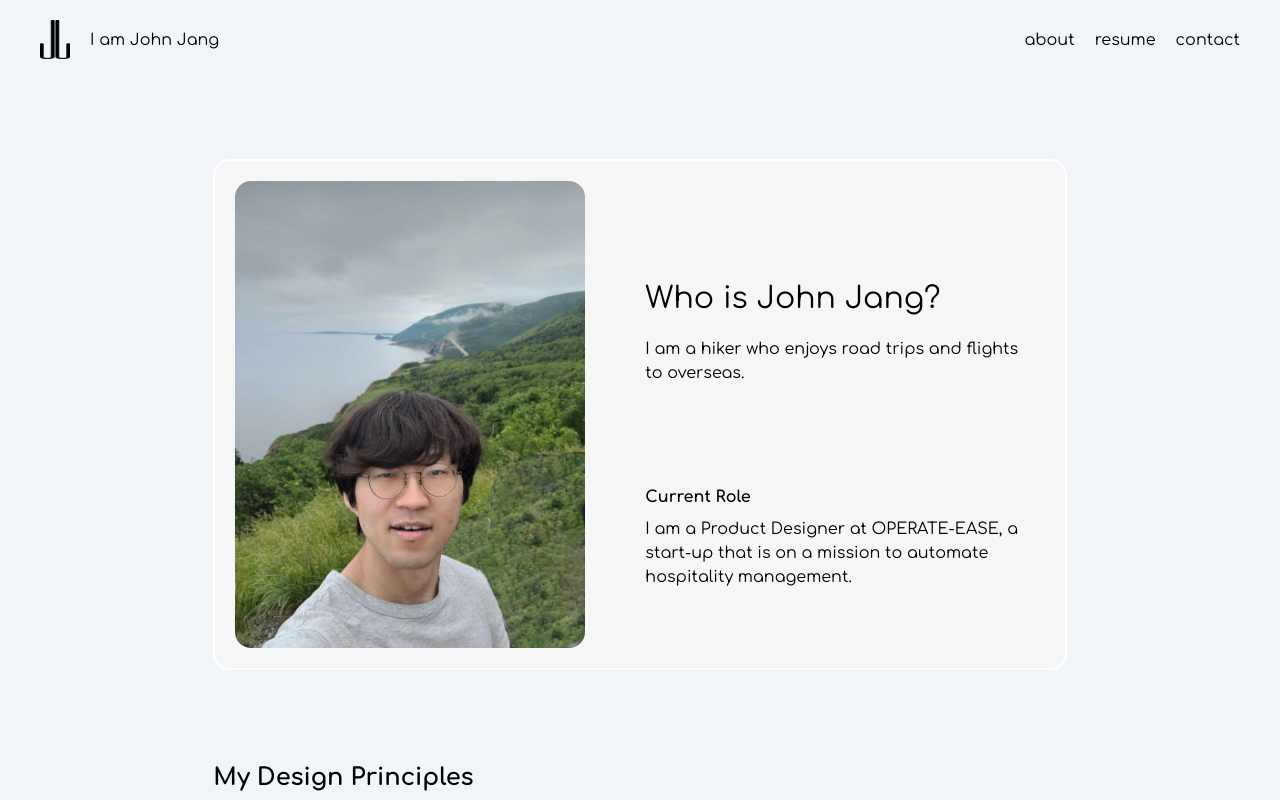
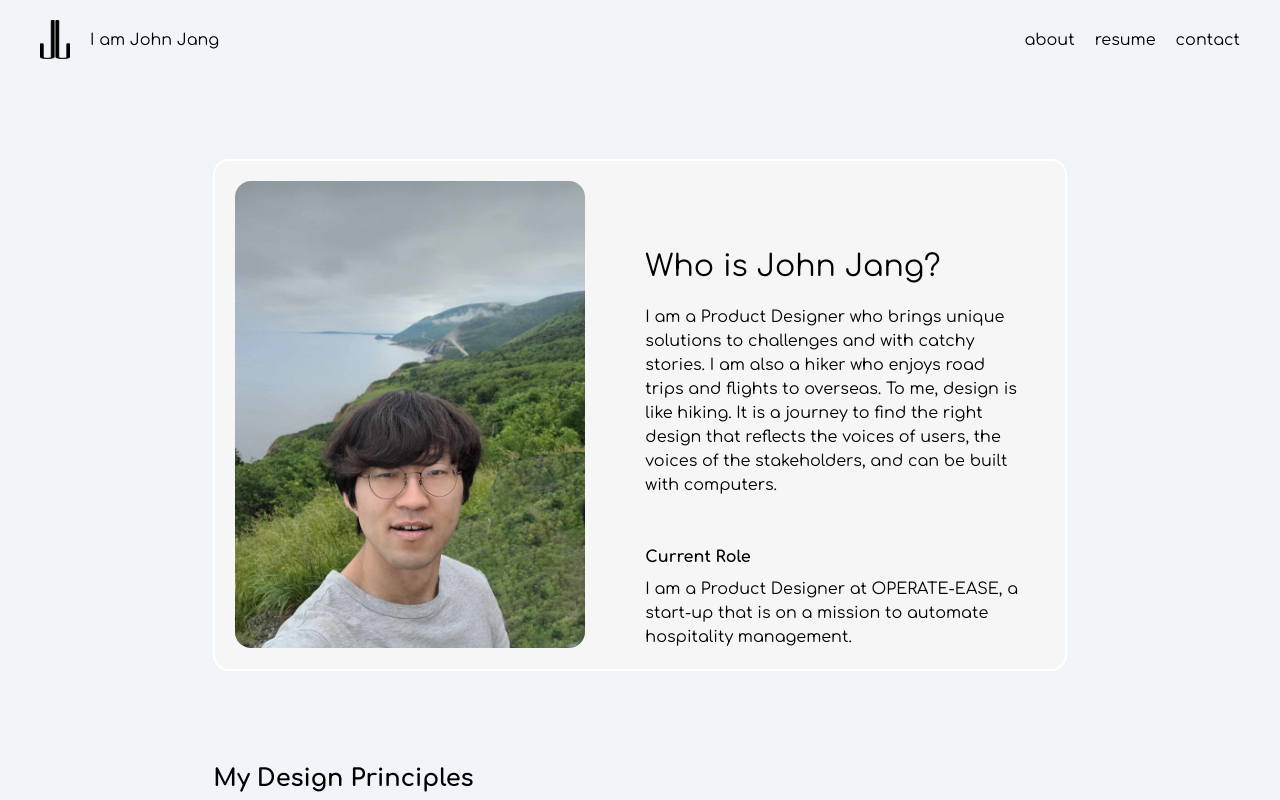
Before and after one commit to johnjang94/portfolio-ver-3, a React (Vite) app: page /about in a window 1280 px wide. Shown: the top 800 px of the page. Built offline with nearby package versions, Linux system fonts and the light colour scheme.

Commit message:
modified the introduction of about for the last time

```diff
--- a/src/pages/about/about.jsx
+++ b/src/pages/about/about.jsx
@@ -17,19 +17,24 @@ export default function About() {
             className="mx-auto rounded-2xl 2xl:w-[500px] w-[350px]"
           />
           <div>
-            <div className="px-5 md:space-y-10 space-y-2 md:py-10 xl:py-20 md:mx-10 xl:mx-0">
+            <div className="px-5 md:space-y-10 space-y-2 py-10 xl:py-12 md:mx-10 xl:mx-0">
               <div>
                 <h1 className="2xl:text-5xl md:text-3xl text-2xl 2xl:py-10 xl:py-5">
                   Who is John Jang?
                 </h1>
                 <div className="space-y-3">
                   <p>
-                    I am a hiker who enjoys road trips and flights to overseas.
+                    I am a Product Designer who brings unique solutions to
+                    challenges and with catchy stories. I am also a hiker who
+                    enjoys road trips and flights to overseas. To me, design is
+                    like hiking. It is a journey to find the right design that
+                    reflects the voices of users, the voices of the
+                    stakeholders, and can be built with computers.
                   </p>
                 </div>
               </div>
             </div>
-            <div className="px-5 space-y-2 md:py-10 xl:py-5 md:mx-10 xl:mx-0">
+            <div className="px-5 space-y-2 md:mx-10 xl:mx-0">
               <p className="font-bold">Current Role</p>
               <p>
                 I am a Product Designer at OPERATE-EASE, a start-up that is on a
```
